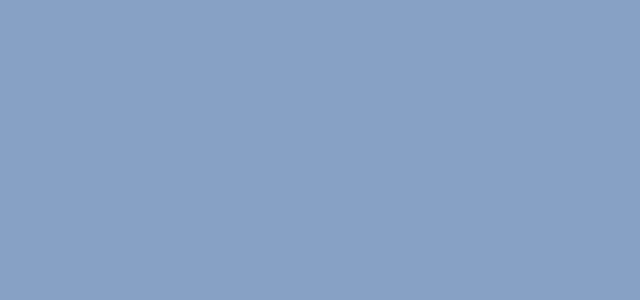
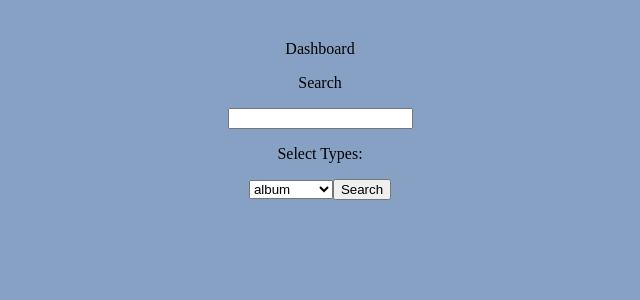
Before and after one commit to BaltazarSR/UserForms, a React (Vite) app: page /dashboard in a window 1280 px wide. Before the commit this address had no page. Shown: the top 300 px of the page, without its empty margins (320-960 px from the left). Built offline with nearby package versions, Linux system fonts and the light colour scheme; a web font is replaced by a local one.

Commit message:
feat: initial version of spotify API

```diff
--- a/src/App.css
+++ b/src/App.css
@@ -0,0 +1,15 @@
+#root {
+    max-width: 1280px;
+    margin: 0 auto;
+    padding: 2rem;
+    text-align: center;
+  }
+
+  .label-form{
+    font-family: monospace;
+    font-size: 18px;
+    display: flex;
+    flex-direction: column;
+    margin-top: 10px;
+    gap: 10px;
+  }
--- a/src/App.jsx
+++ b/src/App.jsx
@@ -4,10 +4,12 @@ import viteLogo from '/vite.svg'
 import './App.css'
 import { authFlow, getDataAuth } from './setup'
 import { getToken } from './getToken'
+import { useNavigate } from 'react-router'
 
 function App() {
   const [count, setCount] = useState(0)
 
+  const navigate = useNavigate();
   const handleSetup = async() => {
     const code = await getDataAuth();
     authFlow(code);
@@ -15,6 +17,7 @@ function App() {
 
   const handleGetToken = () => {
     getToken()
+    navigate('/dashboard');
   }
 
   return (
--- /dev/null
+++ b/src/Dashboard.jsx
@@ -0,0 +1,93 @@
+import React, { useState } from 'react';
+import { spotifyAPI } from './api/spotifyAPI';
+
+const Dashboard = () => {
+  const selectTypes = [
+    'album',
+    'artist',
+    'playlist',
+    'track',
+    'show',
+    'episode',
+    'audiobook',
+  ];
+  const [search, setSearch] = useState({
+    song: '',
+    types: '',
+  });
+  const [results, setResults] = useState([])
+
+  const handleChange = (e) => {
+
+    const {value, name} = e.target;
+    const newFom = {
+        ...search,
+        [name]: value,
+    }
+    console.log(newFom);
+    setSearch(newFom);
+  }
+
+  const handleSearch = async () => {
+    const params = new URLSearchParams();
+
+    params.append('q', encodeURIComponent(`remaster track:${search.song}`));
+    params.append('type', search.types);
+
+    const queryString = params.toString();
+    const url = 'https://api.spotify.com/v1/search';
+
+    const updateUrl = `${url}?${queryString}`;
+    const token = localStorage.getItem('access_token');
+
+    const response = await spotifyAPI(updateUrl, 'GET', null, token);
+    console.log(response);
+    setResults(response.tracks.items)
+  };
+
+  const handlePlay = () => {
+
+  }
+
+  return (
+    <>
+      <div>Dashboard</div>
+      <p>Search</p>
+      <input
+        name="song"
+        type="text"
+        value={search.song}
+        onChange={handleChange}
+      />
+      <p>Select Types:</p>
+      <select name="types" value={search.types} onChange={handleChange} >
+        {selectTypes.map((type) => (
+          <option key={type} value={type}>
+            {type}
+          </option>
+        ))}
+      </select>
+
+      <button onClick={handleSearch}>Search</button>
+
+      {results.map((result, idx) => (
+        <div key={idx}>
+          <div>
+            <img
+              src={result.album.images[0].url}
+              width={150}
+            />
+          </div>
+          <div>
+            <p>{result.artist[0].name}</p>
+          </div>
+          <div>
+            <button onClick={handlePlay}>Play</button>
+          </div>
+        </div>
+      ))}
+    </>
+  );
+};
+
+export default Dashboard;
--- /dev/null
+++ b/src/api/spotifyAPI.js
@@ -0,0 +1,15 @@
+export const spotifyAPI = async(url, method, body, token)=> {
+    const response = await fetch(url, {
+        method: method,
+        headers: {
+            "Content-Type": "application/json",
+            Authorization: "Bearer " + token,
+        },
+        body: body ?? null
+    });
+    if(!response.ok) {
+        return console.error(response)
+    } else {
+        return response.json();
+    }
+}
--- a/src/main.jsx
+++ b/src/main.jsx
@@ -5,6 +5,7 @@ import './index.css'
 import App from './App.jsx'
 import Login from './Login/Login.jsx'
 import Register from './Register/Register.jsx'
+import Dashboard from './Dashboard.jsx'
 
 createRoot(document.getElementById('root')).render(
   <StrictMode>
@@ -13,6 +14,7 @@ createRoot(document.getElementById('root')).render(
         <Route path="/" element={<App />} />
         <Route path="/login" element={<Login />} />
         <Route path="/register" element={<Register />} />
+        <Route path="/dashboard" element={<Dashboard />} />
       </Routes>
     </BrowserRouter>
   </StrictMode>,
--- a/src/setup.js
+++ b/src/setup.js
@@ -34,7 +34,7 @@ export const authFlow = (codeChallenge) => {
     const clientId = import.meta.env.VITE_SPOTIFY_CLIENT_ID;
     const redirectUri = import.meta.env.VITE_SPOTIFY_REDIRECT_URI;
 
-    const scope = 'user-read-private user-read-email';
+    const scope = 'user-read-playback-state user-modify-playback-state user-read-private user-read-email';
     const authUrl = new URL("https://accounts.spotify.com/authorize")
 
     const params =  {
```
